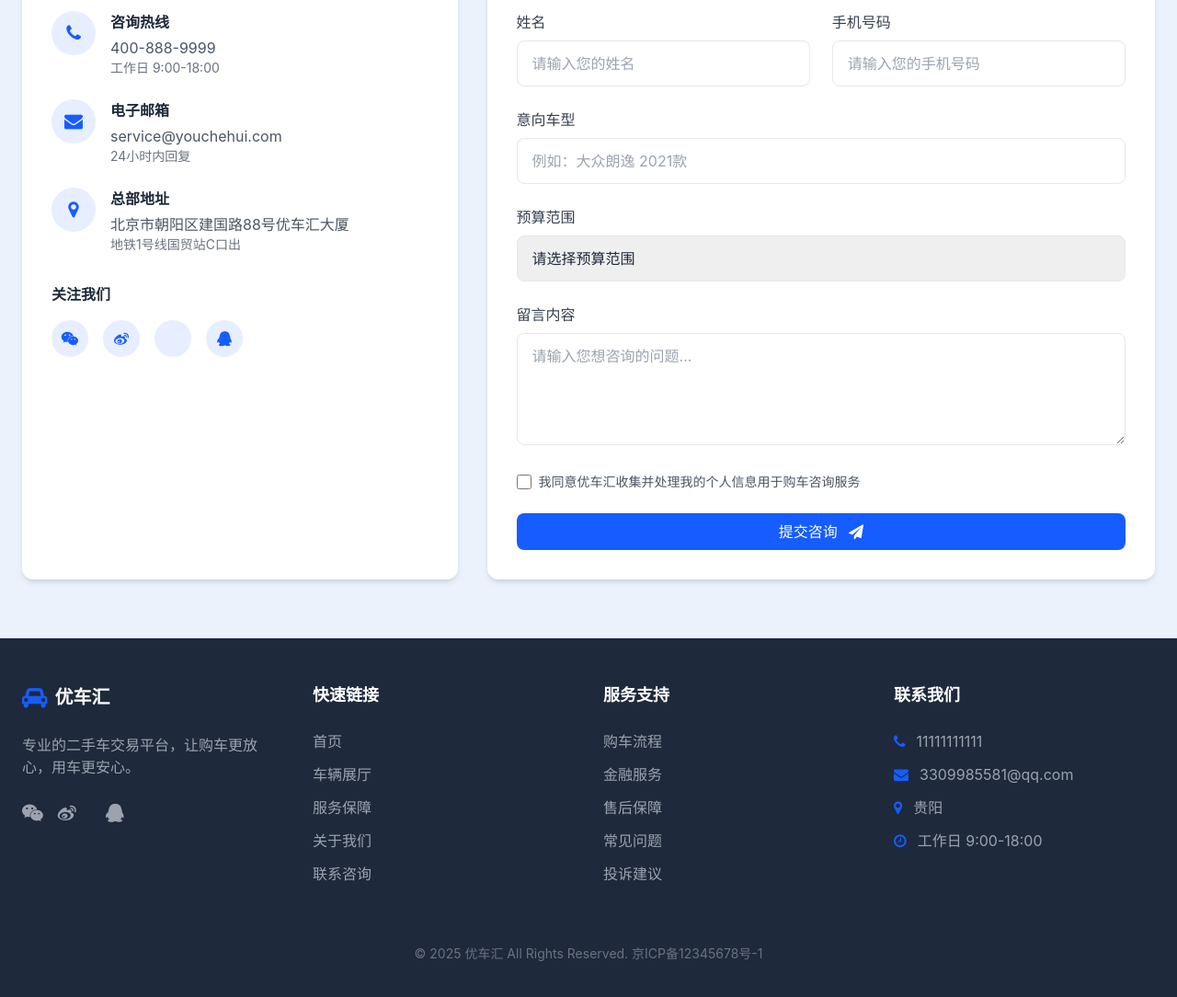
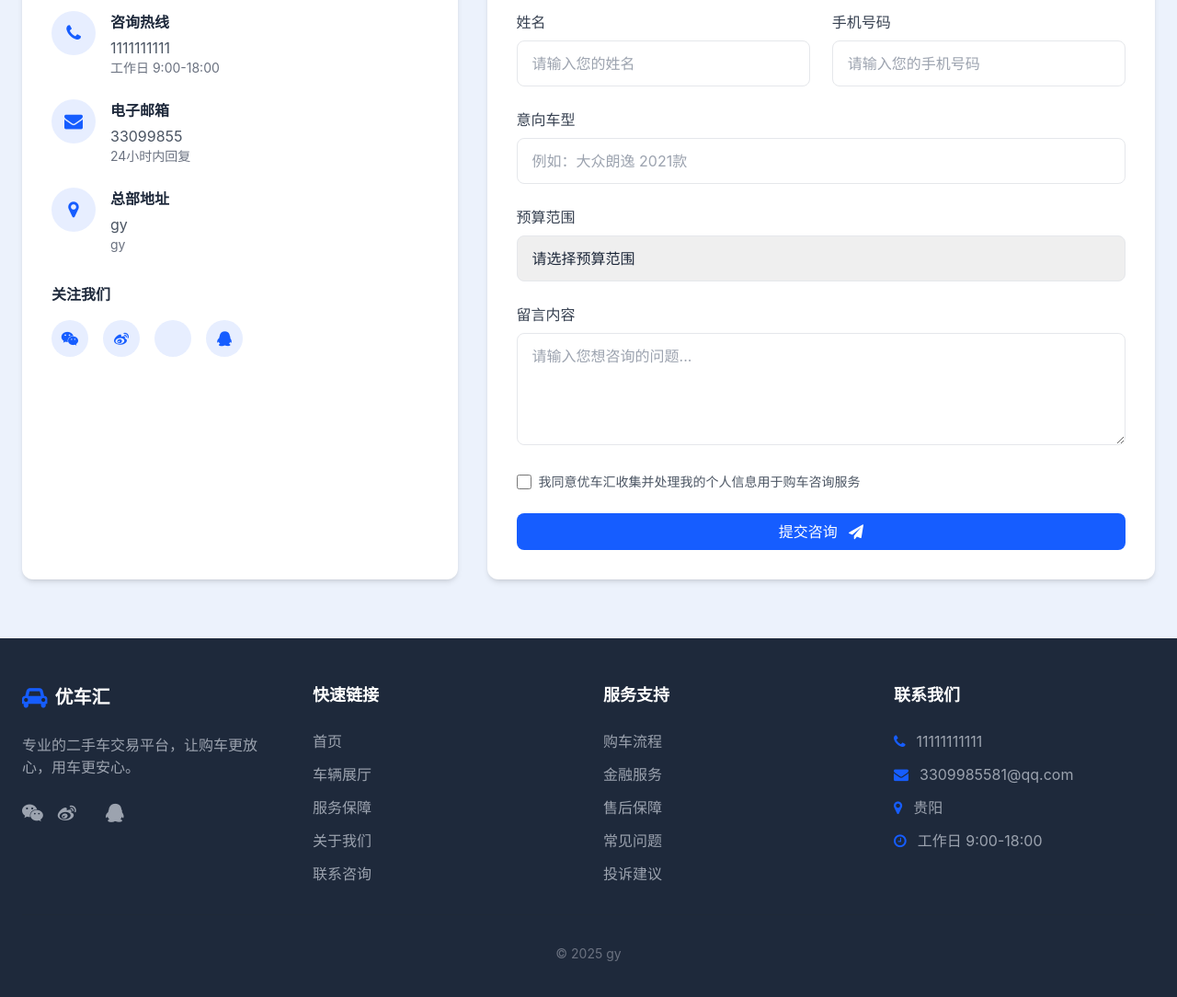
Before and after one commit to lsaixcjhoas/szxy1, a plain HTML site: page index.html in a window 1280 px wide. Shown: the part 3080-4164 px from the top of the page at 92% size. Drawn offline with nearby package versions, Linux system fonts and the light colour scheme; some icons are missing.

Commit message:
Update index.html

```diff
--- a/index.html
+++ b/index.html
@@ -468,7 +468,7 @@
                 </div>
                 <div>
                   <h4 class="font-bold mb-1">咨询热线</h4>
-                  <p class="text-gray-600">400-888-9999</p>
+                  <p class="text-gray-600">1111111111</p>
                   <p class="text-gray-500 text-sm">工作日 9:00-18:00</p>
                 </div>
               </div>
@@ -479,7 +479,7 @@
                 </div>
                 <div>
                   <h4 class="font-bold mb-1">电子邮箱</h4>
-                  <p class="text-gray-600">service@youchehui.com</p>
+                  <p class="text-gray-600">33099855</p>
                   <p class="text-gray-500 text-sm">24小时内回复</p>
                 </div>
               </div>
@@ -490,8 +490,8 @@
                 </div>
                 <div>
                   <h4 class="font-bold mb-1">总部地址</h4>
-                  <p class="text-gray-600">北京市朝阳区建国路88号优车汇大厦</p>
-                  <p class="text-gray-500 text-sm">地铁1号线国贸站C口出</p>
+                  <p class="text-gray-600">gy</p>
+                  <p class="text-gray-500 text-sm">gy</p>
                 </div>
               </div>
             </div>
@@ -644,7 +644,7 @@
       </div>
 
       <div class="pt-8 border-t border-gray-800 text-center text-gray-500 text-sm">
-        <p>© 2025 优车汇 All Rights Reserved. 京ICP备12345678号-1</p>
+        <p>© 2025 gy</p>
       </div>
     </div>
   </footer>
@@ -727,4 +727,5 @@
     });
   </script>
 </body>
+
 </html>
```
